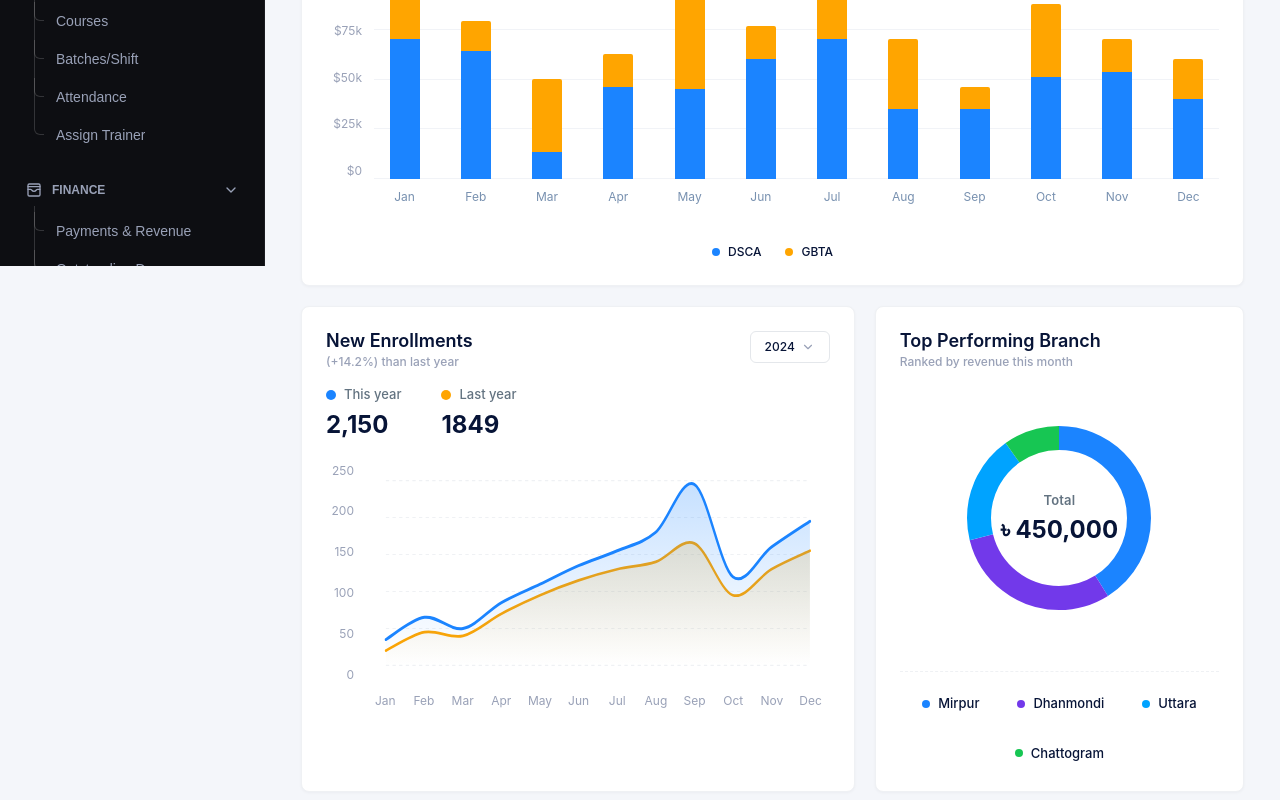
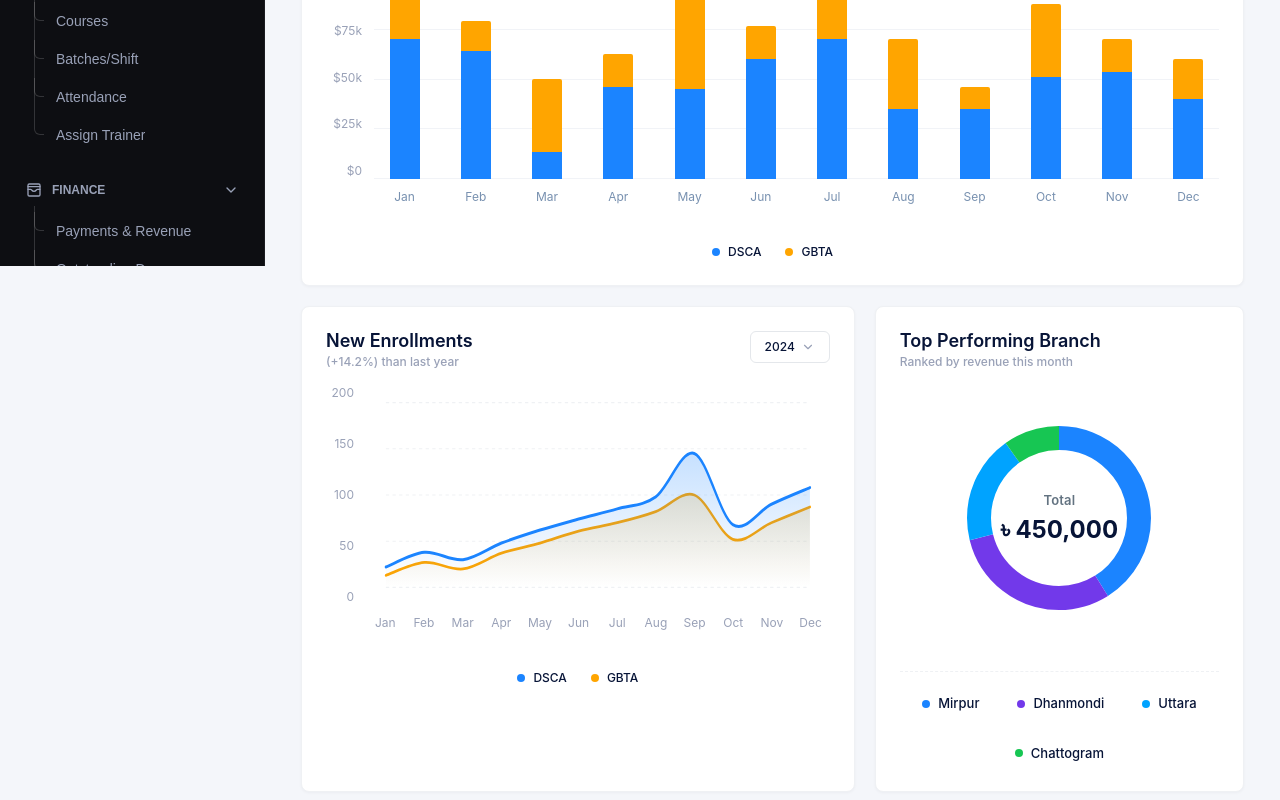
Before and after one commit to Abdullah00001/ams-client, a Next.js app: page / in a window 1280 px wide. Shown: the part 534-1334 px from the top of the page. Built offline with nearby package versions, Linux system fonts and the light colour scheme; a web font is replaced by a local one.

Commit message:
refactor: update enrollment chart to track DSCA and GBTA metrics instead of yearly comparison

```diff
--- a/src/components/dashboard/enrollment-chart/enrollment-chart-data.ts
+++ b/src/components/dashboard/enrollment-chart/enrollment-chart-data.ts
@@ -1,68 +1,68 @@
 export interface MonthlyEnrollmentData {
   month: string;
-  count: number;
-  lastYearCount: number;
+  dsca: number;
+  gbta: number;
 }
 
 export interface YearEnrollmentData {
-  total: number;
+  year: number;
   growthPercentage: number;
   months: MonthlyEnrollmentData[];
 }
 
 export const ENROLLMENT_CHART_YEARS: Record<number, YearEnrollmentData> = {
   2024: {
-    total: 2150,
+    year: 2024,
     growthPercentage: 14.2,
     months: [
-      { month: "Jan", count: 35, lastYearCount: 20 },
-      { month: "Feb", count: 65, lastYearCount: 45 },
-      { month: "Mar", count: 50, lastYearCount: 40 },
-      { month: "Apr", count: 85, lastYearCount: 70 },
-      { month: "May", count: 110, lastYearCount: 95 },
-      { month: "Jun", count: 135, lastYearCount: 115 },
-      { month: "Jul", count: 155, lastYearCount: 130 },
-      { month: "Aug", count: 180, lastYearCount: 140 },
-      { month: "Sep", count: 245, lastYearCount: 165 },
-      { month: "Oct", count: 120, lastYearCount: 95 },
-      { month: "Nov", count: 160, lastYearCount: 130 },
-      { month: "Dec", count: 195, lastYearCount: 155 },
+      { month: "Jan", dsca: 22, gbta: 13 },
+      { month: "Feb", dsca: 38, gbta: 27 },
+      { month: "Mar", dsca: 30, gbta: 20 },
+      { month: "Apr", dsca: 48, gbta: 37 },
+      { month: "May", dsca: 62, gbta: 48 },
+      { month: "Jun", dsca: 74, gbta: 61 },
+      { month: "Jul", dsca: 85, gbta: 70 },
+      { month: "Aug", dsca: 98, gbta: 82 },
+      { month: "Sep", dsca: 145, gbta: 100 },
+      { month: "Oct", dsca: 68, gbta: 52 },
+      { month: "Nov", dsca: 90, gbta: 70 },
+      { month: "Dec", dsca: 108, gbta: 87 },
     ],
   },
   2025: {
-    total: 2480,
+    year: 2025,
     growthPercentage: 15.3,
     months: [
-      { month: "Jan", count: 45, lastYearCount: 35 },
-      { month: "Feb", count: 75, lastYearCount: 65 },
-      { month: "Mar", count: 60, lastYearCount: 50 },
-      { month: "Apr", count: 95, lastYearCount: 85 },
-      { month: "May", count: 130, lastYearCount: 110 },
-      { month: "Jun", count: 160, lastYearCount: 135 },
-      { month: "Jul", count: 185, lastYearCount: 155 },
-      { month: "Aug", count: 210, lastYearCount: 180 },
-      { month: "Sep", count: 270, lastYearCount: 245 },
-      { month: "Oct", count: 140, lastYearCount: 120 },
-      { month: "Nov", count: 180, lastYearCount: 160 },
-      { month: "Dec", count: 220, lastYearCount: 195 },
+      { month: "Jan", dsca: 26, gbta: 19 },
+      { month: "Feb", dsca: 44, gbta: 31 },
+      { month: "Mar", dsca: 35, gbta: 25 },
+      { month: "Apr", dsca: 54, gbta: 41 },
+      { month: "May", dsca: 72, gbta: 58 },
+      { month: "Jun", dsca: 88, gbta: 72 },
+      { month: "Jul", dsca: 102, gbta: 83 },
+      { month: "Aug", dsca: 115, gbta: 95 },
+      { month: "Sep", dsca: 158, gbta: 112 },
+      { month: "Oct", dsca: 78, gbta: 62 },
+      { month: "Nov", dsca: 102, gbta: 78 },
+      { month: "Dec", dsca: 122, gbta: 98 },
     ],
   },
   2026: {
-    total: 2850,
+    year: 2026,
     growthPercentage: 14.9,
     months: [
-      { month: "Jan", count: 55, lastYearCount: 45 },
-      { month: "Feb", count: 90, lastYearCount: 75 },
-      { month: "Mar", count: 75, lastYearCount: 60 },
-      { month: "Apr", count: 115, lastYearCount: 95 },
-      { month: "May", count: 150, lastYearCount: 130 },
-      { month: "Jun", count: 190, lastYearCount: 160 },
-      { month: "Jul", count: 220, lastYearCount: 185 },
-      { month: "Aug", count: 250, lastYearCount: 210 },
-      { month: "Sep", count: 310, lastYearCount: 270 },
-      { month: "Oct", count: 170, lastYearCount: 140 },
-      { month: "Nov", count: 210, lastYearCount: 180 },
-      { month: "Dec", count: 260, lastYearCount: 220 },
+      { month: "Jan", dsca: 32, gbta: 23 },
+      { month: "Feb", dsca: 52, gbta: 38 },
+      { month: "Mar", dsca: 42, gbta: 33 },
+      { month: "Apr", dsca: 65, gbta: 50 },
+      { month: "May", dsca: 85, gbta: 65 },
+      { month: "Jun", dsca: 105, gbta: 85 },
+      { month: "Jul", dsca: 120, gbta: 100 },
+      { month: "Aug", dsca: 135, gbta: 115 },
+      { month: "Sep", dsca: 175, gbta: 135 },
+      { month: "Oct", dsca: 95, gbta: 75 },
+      { month: "Nov", dsca: 118, gbta: 92 },
+      { month: "Dec", dsca: 145, gbta: 115 },
     ],
   },
 };
--- a/src/components/dashboard/enrollment-chart/enrollment-chart.module.css
+++ b/src/components/dashboard/enrollment-chart/enrollment-chart.module.css
@@ -181,51 +181,7 @@
   background: #e5efff;
 }
 
-/* Metric summary row (From Reference Image 1) */
-.metricsRow {
-  display: flex;
-  align-items: flex-start;
-  gap: 40px;
-  margin-bottom: 24px;
-}
 
-.metricItem {
-  display: flex;
-  flex-direction: column;
-  gap: 6px;
-}
-
-.metricHeader {
-  display: flex;
-  align-items: center;
-  gap: 8px;
-  font-family: var(--ams-font-family-sans, Inter, sans-serif);
-  font-size: 13px;
-  font-weight: 500;
-  color: #637381;
-}
-
-.metricDotPrimary {
-  width: 10px;
-  height: 10px;
-  border-radius: 50%;
-  background: #1b84ff;
-}
-
-.metricDotSecondary {
-  width: 10px;
-  height: 10px;
-  border-radius: 50%;
-  background: #ffa500;
-}
-
-.metricValue {
-  font-family: var(--ams-font-family-sans, Inter, sans-serif);
-  font-size: 24px;
-  font-weight: 700;
-  line-height: 28px;
-  color: #071437;
-}
 
 /* Chart Canvas Area */
 .chartContainer {
@@ -344,9 +300,9 @@
 
 .tooltipBody {
   display: flex;
-  align-items: center;
-  gap: 8px;
-  padding: 6px 12px 7px;
+  flex-direction: column;
+  gap: 6px;
+  padding: 8px 12px;
   font-family: var(--ams-font-family-sans, Inter, sans-serif);
   font-size: 12px;
   font-style: normal;
@@ -355,7 +311,13 @@
   color: #071437;
 }
 
-.tooltipDot {
+.tooltipRow {
+  display: flex;
+  align-items: center;
+  gap: 8px;
+}
+
+.tooltipDotBlue {
   width: 8px;
   height: 8px;
   border-radius: 50%;
@@ -363,9 +325,18 @@
   flex-shrink: 0;
 }
 
+.tooltipDotOrange {
+  width: 8px;
+  height: 8px;
+  border-radius: 50%;
+  background: #ffa500;
+  flex-shrink: 0;
+}
+
 .tooltipValue {
   font-weight: 700;
   color: #071437;
+  margin-left: auto;
 }
 
 .tooltipCaret {
@@ -379,3 +350,39 @@
   border-right: 1px solid rgba(0, 0, 0, 0.06);
   border-bottom: 1px solid rgba(0, 0, 0, 0.06);
 }
+
+/* Bottom Legend (Centered - matching RevenueChart) */
+.legend {
+  display: flex;
+  align-items: center;
+  justify-content: center;
+  gap: 24px;
+  margin-top: 24px;
+}
+
+.legendItem {
+  display: flex;
+  align-items: center;
+  gap: 8px;
+  font-family: var(--ams-font-family-sans, Inter, sans-serif);
+  font-size: 12px;
+  font-style: normal;
+  font-weight: 500;
+  color: #071437;
+  user-select: none;
+}
+
+.legendDot {
+  width: 8px;
+  height: 8px;
+  border-radius: 50%;
+  flex-shrink: 0;
+}
+
+.legendDotBlue {
+  background: #1b84ff;
+}
+
+.legendDotOrange {
+  background: #ffa500;
+}
--- a/src/components/dashboard/enrollment-chart/enrollment-chart.tsx
+++ b/src/components/dashboard/enrollment-chart/enrollment-chart.tsx
@@ -9,7 +9,7 @@ import {
 } from "./enrollment-chart-data";
 import styles from "./enrollment-chart.module.css";
 
-const MAX_VALUE = 250;
+const MAX_VALUE = 200;
 const VIEW_WIDTH = 560;
 const VIEW_HEIGHT = 200;
 const PADDING_X = 24;
@@ -89,32 +89,35 @@ export function EnrollmentChart() {
   const usableWidth = VIEW_WIDTH - PADDING_X * 2;
   const usableHeight = VIEW_HEIGHT - PADDING_Y * 2;
 
-  const points = yearData.months.map((m, idx) => {
+  // Blue line: DSCA
+  const dscaPoints = yearData.months.map((m, idx) => {
     const x = PADDING_X + (idx / (yearData.months.length - 1)) * usableWidth;
     const y =
       VIEW_HEIGHT -
       PADDING_Y -
-      (Math.min(m.count, MAX_VALUE) / MAX_VALUE) * usableHeight;
-    return { x, y, month: m.month, count: m.count };
+      (Math.min(m.dsca, MAX_VALUE) / MAX_VALUE) * usableHeight;
+    return { x, y, month: m.month, dsca: m.dsca, gbta: m.gbta };
   });
 
-  const lastYearPoints = yearData.months.map((m, idx) => {
+  // Orange line: GBTA
+  const gbtaPoints = yearData.months.map((m, idx) => {
     const x = PADDING_X + (idx / (yearData.months.length - 1)) * usableWidth;
     const y =
       VIEW_HEIGHT -
       PADDING_Y -
-      (Math.min(m.lastYearCount, MAX_VALUE) / MAX_VALUE) * usableHeight;
+      (Math.min(m.gbta, MAX_VALUE) / MAX_VALUE) * usableHeight;
     return { x, y };
   });
 
-  const splineLinePath = buildSmoothSplinePath(points);
-  const splineAreaPath = buildSmoothSplinePath(points, true);
+  const dscaSplineLinePath = buildSmoothSplinePath(dscaPoints);
+  const dscaSplineAreaPath = buildSmoothSplinePath(dscaPoints, true);
 
-  const lastYearSplineLinePath = buildSmoothSplinePath(lastYearPoints);
-  const lastYearSplineAreaPath = buildSmoothSplinePath(lastYearPoints, true);
+  const gbtaSplineLinePath = buildSmoothSplinePath(gbtaPoints);
+  const gbtaSplineAreaPath = buildSmoothSplinePath(gbtaPoints, true);
 
   // Active hover point for tooltip
-  const activePoint = hoveredIndex !== null ? points[hoveredIndex] : null;
+  const activePoint = hoveredIndex !== null ? dscaPoints[hoveredIndex] : null;
+  const activeGbtaPoint = hoveredIndex !== null ? gbtaPoints[hoveredIndex] : null;
 
   return (
     <section aria-label="New Enrollments Per Month" className={styles.card}>
@@ -127,7 +130,7 @@ export function EnrollmentChart() {
           </p>
         </div>
 
-        {/* Year Dropdown */}
+        {/* Year Dropdown with TouchRipple */}
         <Popover.Root
           modal={false}
           onOpenChange={setIsYearOpen}
@@ -178,34 +181,10 @@ export function EnrollmentChart() {
         </Popover.Root>
       </div>
 
-      {/* Metric Summary Row (Exact Image 1 layout) */}
-      <div className={styles.metricsRow}>
-        <div className={styles.metricItem}>
-          <div className={styles.metricHeader}>
-            <span className={styles.metricDotPrimary} />
-            <span>This year</span>
-          </div>
-          <span className={styles.metricValue}>
-            {yearData.total.toLocaleString("en-US")}
-          </span>
-        </div>
-
-        <div className={styles.metricItem}>
-          <div className={styles.metricHeader}>
-            <span className={styles.metricDotSecondary} />
-            <span>Last year</span>
-          </div>
-          <span className={styles.metricValue}>
-            {(yearData.total * 0.86).toFixed(0)}
-          </span>
-        </div>
-      </div>
-
       {/* Chart Canvas Area */}
       <div className={styles.chartContainer}>
         {/* Y-Axis */}
         <div className={styles.yAxis}>
-          <span className={styles.yLabel}>250</span>
           <span className={styles.yLabel}>200</span>
           <span className={styles.yLabel}>150</span>
           <span className={styles.yLabel}>100</span>
@@ -221,7 +200,7 @@ export function EnrollmentChart() {
             viewBox={`0 0 ${VIEW_WIDTH} ${VIEW_HEIGHT}`}
           >
             <defs>
-              {/* Primary Blue Gradient (AMS Primary 300) */}
+              {/* Primary Blue Gradient (DSCA) */}
               <linearGradient
                 id={`${gradientId}-blue`}
                 x1="0"
@@ -234,7 +213,7 @@ export function EnrollmentChart() {
                 <stop offset="100%" stopColor="#1b84ff" stopOpacity="0.0" />
               </linearGradient>
 
-              {/* Secondary Amber/Orange Gradient (AMS Status Warning / GBTA Orange) */}
+              {/* Orange Gradient (GBTA) */}
               <linearGradient
                 id={`${gradientId}-orange`}
                 x1="0"
@@ -248,9 +227,9 @@ export function EnrollmentChart() {
               </linearGradient>
             </defs>
 
-            {/* Horizontal Dashed Gridlines (5 levels) */}
-            {[0, 1, 2, 3, 4, 5].map((lvl) => {
-              const y = PADDING_Y + (lvl / 5) * (VIEW_HEIGHT - PADDING_Y * 2);
+            {/* Horizontal Dashed Gridlines */}
+            {[0, 1, 2, 3, 4].map((lvl) => {
+              const y = PADDING_Y + (lvl / 4) * (VIEW_HEIGHT - PADDING_Y * 2);
               return (
                 <line
                   key={lvl}
@@ -265,13 +244,13 @@ export function EnrollmentChart() {
               );
             })}
 
-            {/* Last Year Area & Line (AMS Orange) */}
+            {/* GBTA Area & Line (Orange) */}
             <path
-              d={lastYearSplineAreaPath}
+              d={gbtaSplineAreaPath}
               fill={`url(#${gradientId}-orange)`}
             />
             <path
-              d={lastYearSplineLinePath}
+              d={gbtaSplineLinePath}
               fill="none"
               stroke="#ffa500"
               strokeLinecap="round"
@@ -279,10 +258,10 @@ export function EnrollmentChart() {
               strokeWidth="2.5"
             />
 
-            {/* This Year Area & Line (AMS Primary Blue) */}
-            <path d={splineAreaPath} fill={`url(#${gradientId}-blue)`} />
+            {/* DSCA Area & Line (Primary Blue) */}
+            <path d={dscaSplineAreaPath} fill={`url(#${gradientId}-blue)`} />
             <path
-              d={splineLinePath}
+              d={dscaSplineLinePath}
               fill="none"
               stroke="#1b84ff"
               strokeLinecap="round"
@@ -290,8 +269,8 @@ export function EnrollmentChart() {
               strokeWidth="2.75"
             />
 
-            {/* Hover Vertical Guide Line & Glow Circle */}
-            {activePoint && (
+            {/* Hover Vertical Guide Line & Glow Circles */}
+            {activePoint && activeGbtaPoint && (
               <>
                 <line
                   stroke="#99a1b7"
@@ -302,6 +281,7 @@ export function EnrollmentChart() {
                   y1={PADDING_Y}
                   y2={VIEW_HEIGHT - PADDING_Y}
                 />
+                {/* DSCA glowing circle */}
                 <circle
                   cx={activePoint.x}
                   cy={activePoint.y}
@@ -310,12 +290,21 @@ export function EnrollmentChart() {
                   stroke="#1b84ff"
                   strokeWidth="3"
                 />
+                {/* GBTA glowing circle */}
+                <circle
+                  cx={activeGbtaPoint.x}
+                  cy={activeGbtaPoint.y}
+                  fill="#ffffff"
+                  r="6"
+                  stroke="#ffa500"
+                  strokeWidth="3"
+                />
               </>
             )}
 
             {/* Transparent Vertical Hover Columns */}
-            {points.map((p, idx) => {
-              const colWidth = usableWidth / points.length;
+            {dscaPoints.map((p, idx) => {
+              const colWidth = usableWidth / dscaPoints.length;
               const colX = p.x - colWidth / 2;
               return (
                 <rect
@@ -339,18 +328,27 @@ export function EnrollmentChart() {
               className={styles.tooltip}
               style={{
                 left: `${(activePoint.x / VIEW_WIDTH) * 100}%`,
-                top: `${(activePoint.y / VIEW_HEIGHT) * 100 - 18}%`,
+                top: `${(Math.min(activePoint.y, activeGbtaPoint ? activeGbtaPoint.y : activePoint.y) / VIEW_HEIGHT) * 100 - 18}%`,
               }}
             >
               <div className={styles.tooltipHeader}>
                 {activePoint.month} {selectedYear}
               </div>
               <div className={styles.tooltipBody}>
-                <span className={styles.tooltipDot} />
-                <span>Enrolled:</span>
-                <span className={styles.tooltipValue}>
-                  {activePoint.count} students
-                </span>
+                <div className={styles.tooltipRow}>
+                  <span className={styles.tooltipDotBlue} />
+                  <span>DSCA:</span>
+                  <span className={styles.tooltipValue}>
+                    {activePoint.dsca} students
+                  </span>
+                </div>
+                <div className={styles.tooltipRow}>
+                  <span className={styles.tooltipDotOrange} />
+                  <span>GBTA:</span>
+                  <span className={styles.tooltipValue}>
+                    {activePoint.gbta} students
+                  </span>
+                </div>
               </div>
               <div className={styles.tooltipCaret} />
             </div>
@@ -369,6 +367,18 @@ export function EnrollmentChart() {
           </div>
         </div>
       </div>
+
+      {/* Bottom Legend (Centered - matching RevenueChart) */}
+      <div className={styles.legend}>
+        <div className={styles.legendItem}>
+          <span className={`${styles.legendDot} ${styles.legendDotBlue}`} />
+          <span>DSCA</span>
+        </div>
+        <div className={styles.legendItem}>
+          <span className={`${styles.legendDot} ${styles.legendDotOrange}`} />
+          <span>GBTA</span>
+        </div>
+      </div>
     </section>
   );
 }
```
Also changed, not shown: src/components/dashboard/top-branches/top-branches.tsx (+7 -5 lines).
